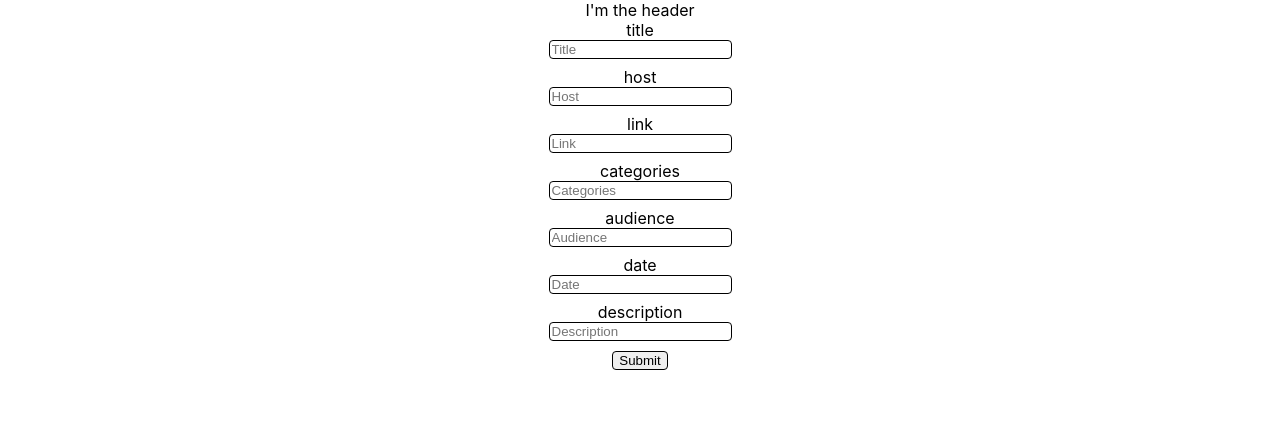
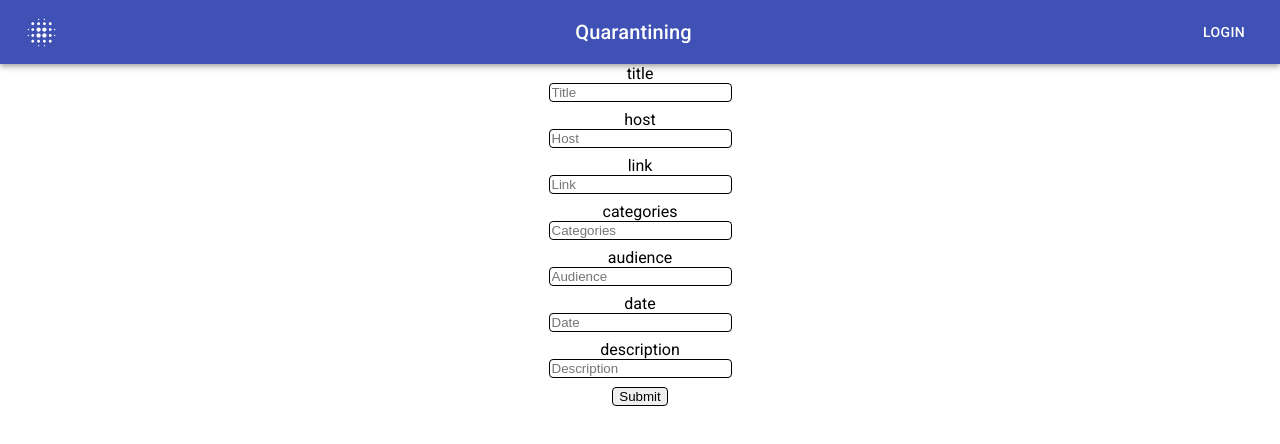
Before and after one commit to bsanser/quarantine-web, a React (Create React App) app: page /plans/new in a window 1280 px wide. Shown: the top 444 px of the page. Built offline with nearby package versions, Linux system fonts and the light colour scheme.

Commit message:
feat: added material ui and header

```diff
--- a/package.json
+++ b/package.json
@@ -3,6 +3,8 @@
   "version": "0.1.0",
   "private": true,
   "dependencies": {
+    "@material-ui/core": "^4.9.7",
+    "@material-ui/icons": "^4.9.1",
     "@testing-library/jest-dom": "^4.2.4",
     "@testing-library/react": "^9.3.2",
     "@testing-library/user-event": "^7.1.2",
--- a/public/index.html
+++ b/public/index.html
@@ -1,20 +1,20 @@
 <!DOCTYPE html>
 <html lang="en">
+
 <head>
   <meta charset="utf-8" />
   <link rel="icon" href="%PUBLIC_URL%/favicon.ico" />
   <meta name="viewport" content="width=device-width, initial-scale=1" />
   <meta name="theme-color" content="#000000" />
-    <meta
-      name="description"
-      content="Web site created using create-react-app"
-    />
+  <meta name="description" content="Web site created using create-react-app" />
   <link rel="apple-touch-icon" href="%PUBLIC_URL%/logo192.png" />
   <!--
       manifest.json provides metadata used when your web app is installed on a
       user's mobile device or desktop. See https://developers.google.com/web/fundamentals/web-app-manifest/
     -->
   <link rel="manifest" href="%PUBLIC_URL%/manifest.json" />
+  <link rel="stylesheet" href="https://fonts.googleapis.com/css?family=Roboto:300,400,500,700&display=swap" />
+  <link rel="stylesheet" href="https://fonts.googleapis.com/icon?family=Material+Icons" />
   <!--
       Notice the use of %PUBLIC_URL% in the tags above.
       It will be replaced with the URL of the `public` folder during the build.
@@ -26,6 +26,7 @@
     -->
   <title>React App</title>
 </head>
+
 <body>
   <noscript>You need to enable JavaScript to run this app.</noscript>
   <div id="root"></div>
@@ -40,4 +41,5 @@
       To create a production bundle, use `npm run build` or `yarn build`.
     -->
 </body>
+
 </html>
--- a/src/components/Header.js
+++ b/src/components/Header.js
@@ -1,7 +1,49 @@
 import React from "react";
+import { makeStyles } from "@material-ui/core/styles";
+import AppBar from "@material-ui/core/AppBar";
+import Toolbar from "@material-ui/core/Toolbar";
+import Typography from "@material-ui/core/Typography";
+import Button from "@material-ui/core/Button";
+import BlurOnIcon from "@material-ui/icons/BlurOn";
+import MenuIcon from "@material-ui/icons/Menu";
+import { withRouter } from "react-router-dom";
 
-const Header = () => {
-  return <div>I'm the header</div>;
+const useStyles = makeStyles(theme => ({
+  root: {
+    flexGrow: 1
+  },
+  logoButton: {
+    marginRight: theme.spacing(2)
+  },
+  title: {
+    flexGrow: 1
+  }
+}));
+
+const Header = props => {
+  const classes = useStyles();
+
+  return (
+    <div className={classes.root}>
+      <AppBar position="static">
+        <Toolbar>
+          <BlurOnIcon
+            className={classes.logoButton}
+            fontSize="large"
+            color="inherit"
+            aria-label="logo"
+            onClick={() => props.history.push("/home")}
+          >
+            <MenuIcon />
+          </BlurOnIcon>
+          <Typography variant="h6" className={classes.title}>
+            Quarantining
+          </Typography>
+          <Button color="inherit">Login</Button>
+        </Toolbar>
+      </AppBar>
+    </div>
+  );
 };
 
-export default Header;
+export default withRouter(Header);
--- a/src/components/Home.js
+++ b/src/components/Home.js
@@ -1,4 +1,5 @@
 import React, { Component } from "react";
+import { withRouter } from "react-router-dom";
 
 import PlansList from "./PlansList";
 import PlansService from "./../services/PlansService";
@@ -16,14 +17,24 @@ class Home extends Component {
     );
   };
 
+  goToPath(path) {
+    this.props.history.push(path);
+  }
+
   render() {
     const { plans } = this.state;
     return (
       <div className="Home">
         <PlansList plans={plans} />
+        <button
+          style={{ border: "1px solid black", borderRadius: "4px" }}
+          onClick={() => this.goToPath("/plans/new")}
+        >
+          Create Plan
+        </button>
       </div>
     );
   }
 }
 
-export default Home;
+export default withRouter(Home);
--- a/src/components/PlansForm.js
+++ b/src/components/PlansForm.js
@@ -1,11 +1,12 @@
-import React from "react";
+import React, { useState } from "react";
 import { Formik, useField } from "formik";
 import * as Yup from "yup";
+import { Redirect } from "react-router-dom";
+
 import "../styles/PlansForm.css";
+import PlansService from "./../services/PlansService";
 
 const TextGroup = ({ label, ...props }) => {
-  // useField() returns [formik.getFieldProps(), formik.getFieldMeta()]
-  // which we can spread on <input> and also replace ErrorMessage entirely.
   const [field, meta] = useField(props);
   return (
     <div className="text-group">
@@ -19,6 +20,12 @@ const TextGroup = ({ label, ...props }) => {
 };
 
 const PlansForm = () => {
+  const [redirectToHome, setRedirectToHome] = useState(false);
+  const [serverErrors, setServerErrors] = useState(null);
+
+  if (redirectToHome) {
+    return <Redirect to="/home" />;
+  }
   return (
     <Formik
       initialValues={{
@@ -40,10 +47,19 @@ const PlansForm = () => {
         description: Yup.string()
       })}
       onSubmit={(values, { setSubmitting }) => {
-        setTimeout(() => {
-          alert(JSON.stringify(values, null, 2));
-          setSubmitting(false);
-        }, 400);
+        // setSubmitting(false);
+        console.log(values);
+        PlansService.createPlan(values).then(
+          () => setRedirectToHome(true),
+          error => {
+            const serverErrors = Object.keys(error.response.data.errors).reduce(
+              (acc, el) => ({ ...acc, [el]: true }),
+              {}
+            );
+
+            setServerErrors(...serverErrors);
+          }
+        );
       }}
     >
       {formik => (
--- a/src/components/PlansList.js
+++ b/src/components/PlansList.js
@@ -2,6 +2,6 @@ import React from "react";
 import PlanItem from "./PlanItem";
 
 const PlanList = ({ plans }) => {
-  return plans.map(plan => <PlanItem plan={plan} />);
+  return plans.map(plan => <PlanItem plan={plan} key={plan.id} />);
 };
 export default PlanList;
--- a/src/index.css
+++ b/src/index.css
@@ -1,6 +1,7 @@
 body {
   margin: 0;
-  font-family: -apple-system, BlinkMacSystemFont, 'Segoe UI', 'Roboto', 'Oxygen',
+  box-sizing: border-box;
+  font-family: 'Roboto', -apple-system, BlinkMacSystemFont, 'Segoe UI', 'Oxygen',
     'Ubuntu', 'Cantarell', 'Fira Sans', 'Droid Sans', 'Helvetica Neue',
     sans-serif;
   -webkit-font-smoothing: antialiased;
--- a/src/services/PlansService.js
+++ b/src/services/PlansService.js
@@ -1,10 +1,9 @@
 import http from "./BaseService";
 
-console.log("entro en el servicio de los planes");
 const getPlans = () => http.get("/plans");
-
-// const followPlan = planId => http.post(`/tweets/${planId}/follow`, {});
+const createPlan = plan => http.post("/plans", plan);
 
 export default {
-  getPlans
+  getPlans,
+  createPlan
 };
```
Also changed, not shown: 1 other file (tests, documents, lock files or other folders). Lines whose indentation alone changed are shown as unchanged.
